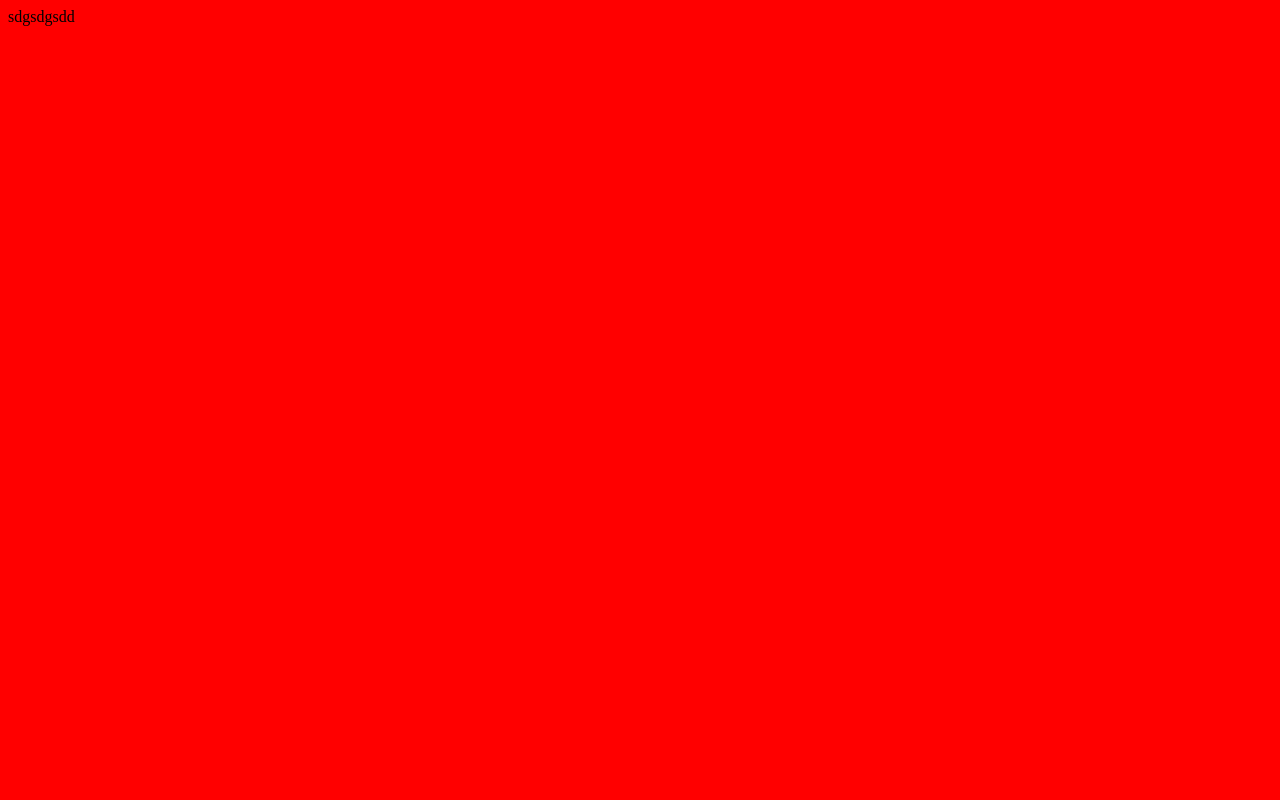
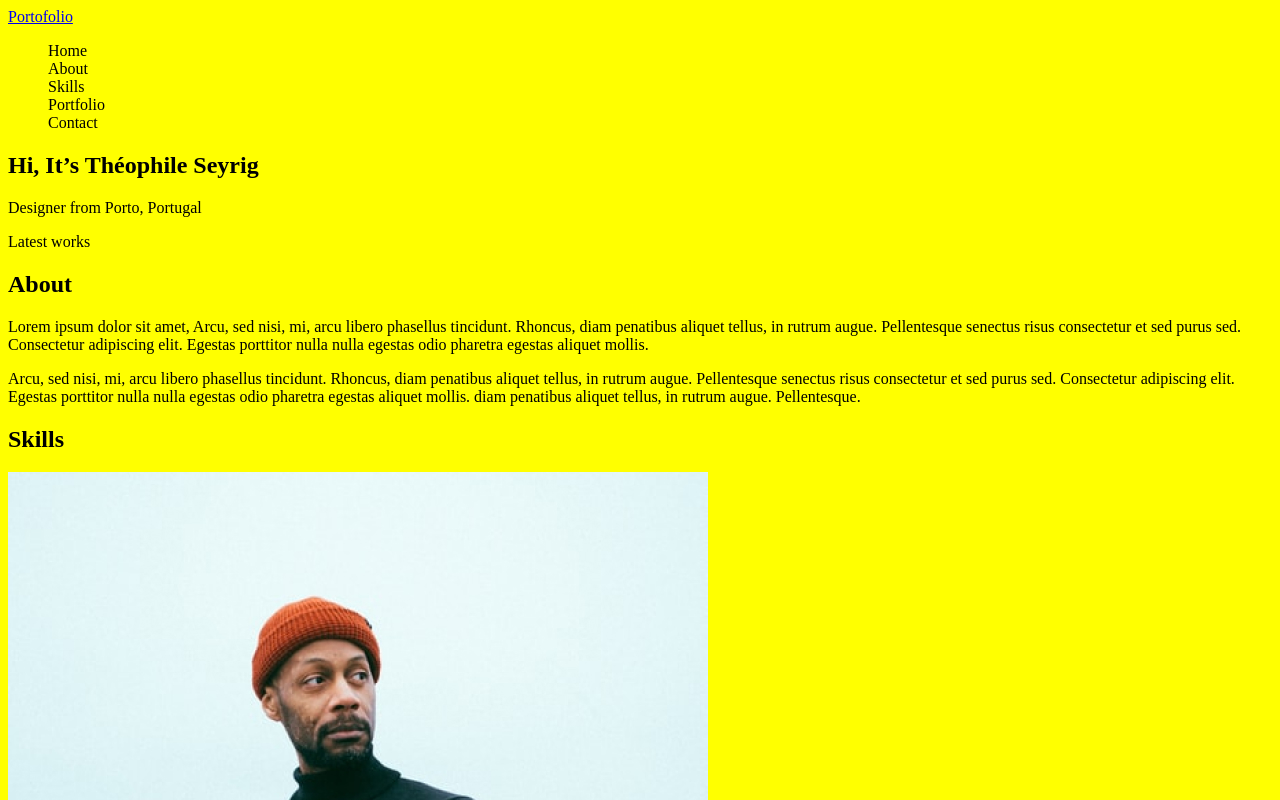
Before and after one commit to MaxVoronchykhin/Portfolio_SASS, a website: page src/index.html in a window 1280 px wide. Shown: the top 800 px of the page. Drawn offline with Linux system fonts and the light colour scheme.

Commit message:
added html layout

```diff
--- a/src/index.html
+++ b/src/index.html
@@ -5,11 +5,72 @@
     <meta name="viewport"
           content="width=device-width, user-scalable=no, initial-scale=1.0, maximum-scale=1.0, minimum-scale=1.0">
     <meta http-equiv="X-UA-Compatible" content="ie=edge">
-    <title>Document</title>
+    <title>Portfolio</title>
     <link rel="stylesheet" href="css/styles.css">
 </head>
 <body>
-sdgsdgsdd
+    <section class="hero">
+        <div class="container">
+            <header class="header">
+                <a class="logo" href="#">Portofolio</a>
+                <nav class="header__navigation">
+                    <ul class="header__list">
+                        <li class="header__list-item">
+                            <a class="header__list-link header__list-link--selected">Home</a>
+                        </li>
+                        <li class="header__list-item">
+                            <a class="header__list-link">About</a>
+                        </li>
+                        <li class="header__list-item">
+                            <a class="header__list-link">Skills</a>
+                        </li>
+                        <li class="header__list-item">
+                            <a class="header__list-link">Portfolio</a>
+                        </li>
+                        <li class="header__list-item">
+                            <a class="header__list-link">Contact</a>
+                        </li>
+                    </ul>
+                </nav>
+            </header>
+            <div class="hero__content">
+                <h1 class="title__primary">
+                    Hi, It’s Théophile Seyrig
+                </h1>
+                <p class="hero__content--text">
+                    Designer from Porto, Portugal
+                </p>
+                <a class="hero__content--link">Latest works</a>
+            </div>
+        </div>
+    </section>
+    <section class="about">
+        <div class="container">
+            <h2 class="title__secondary">
+                About
+            </h2>
+            <p class="about__text">
+                Lorem ipsum dolor sit amet, Arcu, sed nisi, mi, arcu libero phasellus tincidunt. Rhoncus, diam penatibus aliquet tellus, in rutrum augue. Pellentesque senectus risus consectetur et sed purus sed. Consectetur adipiscing elit. Egestas porttitor nulla nulla egestas odio pharetra egestas aliquet mollis.
+            </p>
+            <p class="about__text">
+            Arcu, sed nisi, mi, arcu libero phasellus tincidunt. Rhoncus, diam penatibus aliquet tellus, in rutrum augue. Pellentesque senectus risus consectetur et sed purus sed. Consectetur adipiscing elit. Egestas porttitor nulla nulla egestas odio pharetra egestas aliquet mollis. diam penatibus aliquet tellus, in rutrum augue. Pellentesque.
+            </p>
+        </div>
+    </section>
+    <section class="skills">
+        <div class="container">
+            <h2 class="title__secondary">
+                Skills
+            </h2>
+            <div class="skills__content">
+                <img class="skills__content__img" src="../Pics/Man.jpg" alt="man">
+                <div class="skills__content__info">
+
+
+                </div>
+            </div>
+        </div>
+    </section>
 
 </body>
 </html>
--- a/src/scss/styles.scss
+++ b/src/scss/styles.scss
@@ -1,3 +1,7 @@
-body {
-  background-color: red;
+@import url('https://fonts.googleapis.com/css2?family=Libre+Franklin:wght@400;700&display=swap');
+@import url(../../../Reset.css/Reset.css);
+body,
+ul {
+  list-style: none;
+  background-color: yellow;
 }
```
Also changed, not shown: Pics/Man.jpg (added), src/css/styles.css.
